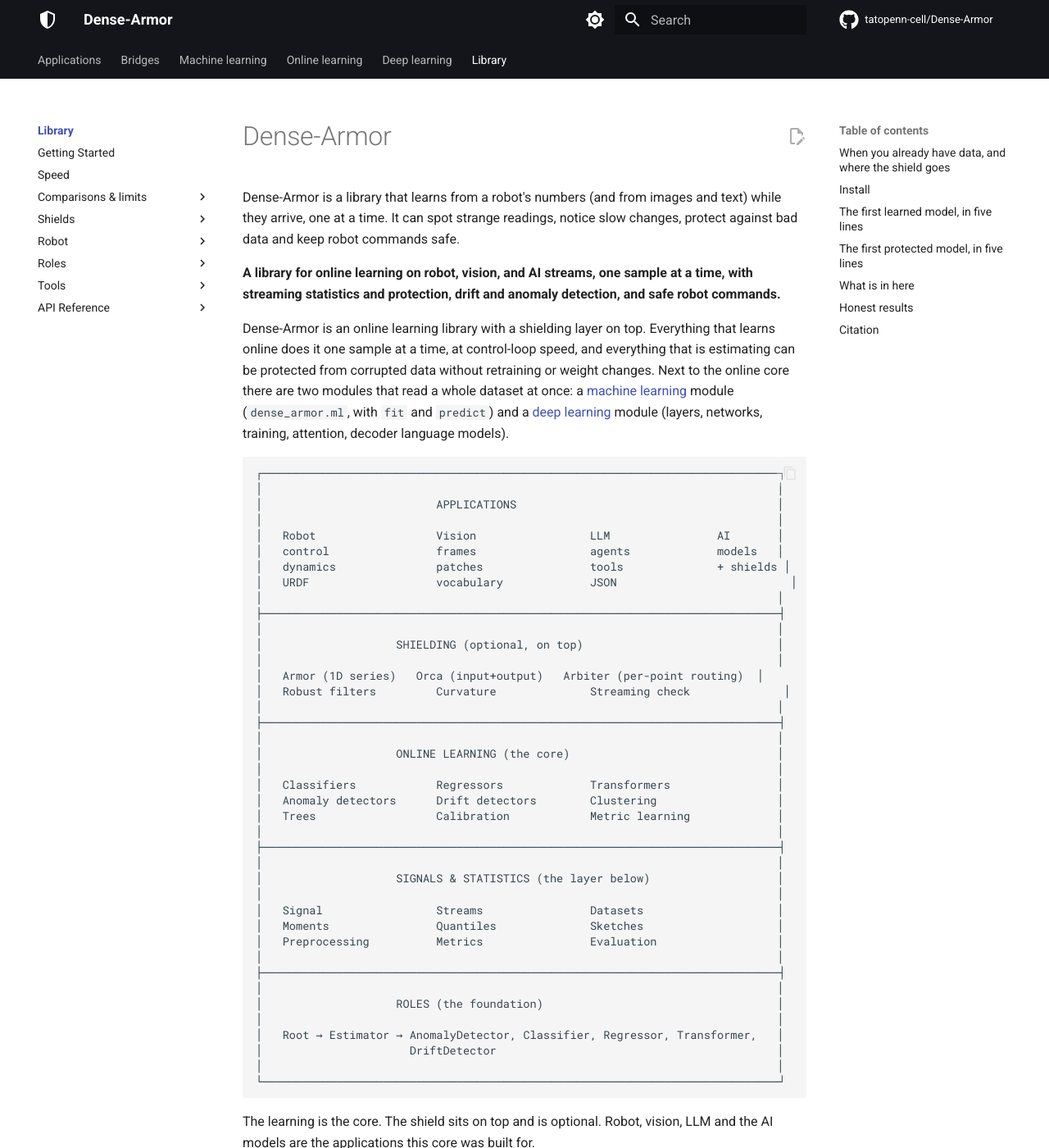
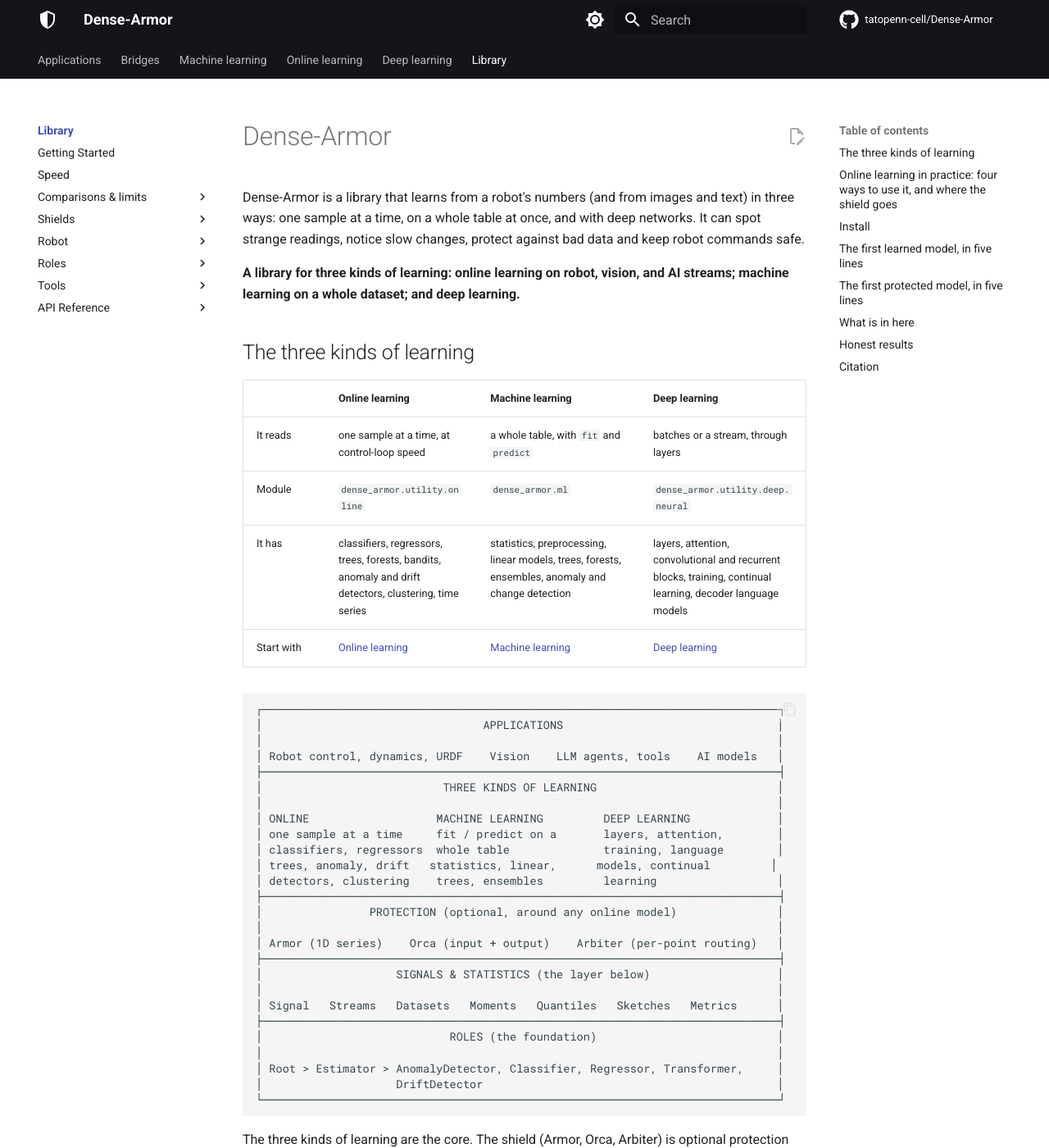
Before and after one commit to tatopenn-cell/Dense-Armor, an MkDocs documentation site: the page built from docs/index.md, in a window 1280 px wide and 1400 px high. Shown: the whole window at 82% size. Built offline with MkDocs 1.6.1 and Material for MkDocs 9.7.7, drawn with Linux system fonts in a browser that asks for light colours; comment, search, counter and statistics services are not loaded; some of the changed text lies outside the part shown.

Commit message:
Home: the three kinds of learning are the subject, the shield is optional protection
The opening described an online learning library with a shielding layer on top. It now presents online learning, machine learning and deep learning side by side (a table with what each reads, its module, what it has and where to start), a diagram with the three kinds of learning in the middle and the protection (Armor, Orca, Arbiter) as an optional layer around an online model, and the recipes section is titled as the online part.

````diff
--- a/docs/index.md
+++ b/docs/index.md
@@ -1,68 +1,52 @@
 # Dense-Armor
 
-Dense-Armor is a library that learns from a robot's numbers (and from images and text) while they arrive, one at a time. It can spot strange readings, notice slow changes, protect against bad data and keep robot commands safe.
+Dense-Armor is a library that learns from a robot's numbers (and from images and text) in three ways: one sample at a time, on a whole table at once, and with deep networks. It can spot strange readings, notice slow changes, protect against bad data and keep robot commands safe.
 
-**A library for online learning on robot, vision, and AI streams, one sample at a time,
-with streaming statistics and protection, drift and anomaly detection, and safe robot
-commands.**
+**A library for three kinds of learning: online learning on robot, vision, and AI streams; machine learning on a whole dataset; and deep learning.**
 
-Dense-Armor is an online learning library with a shielding layer on top. Everything that
-learns online does it one sample at a time, at control-loop speed, and everything that is
-estimating can be protected from corrupted data without retraining or weight changes.
-Next to the online core there are two modules that read a whole dataset at once: a
-[machine learning](ml/index.md) module (`dense_armor.ml`, with `fit` and `predict`) and a
-[deep learning](neural/index.md) module (layers, networks, training, attention, decoder
-language models).
+## The three kinds of learning
+
+| | Online learning | Machine learning | Deep learning |
+|---|---|---|---|
+| It reads | one sample at a time, at control-loop speed | a whole table, with `fit` and `predict` | batches or a stream, through layers |
+| Module | `dense_armor.utility.online` | `dense_armor.ml` | `dense_armor.utility.deep.neural` |
+| It has | classifiers, regressors, trees, forests, bandits, anomaly and drift detectors, clustering, time series | statistics, preprocessing, linear models, trees, forests, ensembles, anomaly and change detection | layers, attention, convolutional and recurrent blocks, training, continual learning, decoder language models |
+| Start with | [Online learning](learn/index.md) | [Machine learning](ml/index.md) | [Deep learning](neural/index.md) |
 
 ```
 ┌─────────────────────────────────────────────────────────────────────────────┐
+│                                 APPLICATIONS                                │
 │                                                                             │
-│                          APPLICATIONS                                       │
+│ Robot control, dynamics, URDF    Vision    LLM agents, tools    AI models   │
+├─────────────────────────────────────────────────────────────────────────────┤
+│                           THREE KINDS OF LEARNING                           │
 │                                                                             │
-│   Robot                  Vision                 LLM                AI       │
-│   control                frames                 agents             models   │
-│   dynamics               patches                tools              + shields │
-│   URDF                   vocabulary             JSON                          │
+│ ONLINE                   MACHINE LEARNING         DEEP LEARNING             │
+│ one sample at a time     fit / predict on a       layers, attention,        │
+│ classifiers, regressors  whole table              training, language        │
+│ trees, anomaly, drift   statistics, linear,      models, continual         │
+│ detectors, clustering    trees, ensembles         learning                  │
+├─────────────────────────────────────────────────────────────────────────────┤
+│                PROTECTION (optional, around any online model)               │
 │                                                                             │
+│ Armor (1D series)    Orca (input + output)    Arbiter (per-point routing)   │
 ├─────────────────────────────────────────────────────────────────────────────┤
-│                                                                             │
-│                    SHIELDING (optional, on top)                             │
-│                                                                             │
-│   Armor (1D series)   Orca (input+output)   Arbiter (per-point routing)  │
-│   Robust filters         Curvature              Streaming check              │
-│                                                                             │
-├─────────────────────────────────────────────────────────────────────────────┤
-│                                                                             │
-│                    ONLINE LEARNING (the core)                               │
-│                                                                             │
-│   Classifiers            Regressors             Transformers                │
-│   Anomaly detectors      Drift detectors        Clustering                  │
-│   Trees                  Calibration            Metric learning             │
-│                                                                             │
-├─────────────────────────────────────────────────────────────────────────────┤
-│                                                                             │
 │                    SIGNALS & STATISTICS (the layer below)                   │
 │                                                                             │
-│   Signal                 Streams                Datasets                    │
-│   Moments                Quantiles              Sketches                    │
-│   Preprocessing          Metrics                Evaluation                  │
+│ Signal   Streams   Datasets   Moments   Quantiles   Sketches   Metrics      │
+├─────────────────────────────────────────────────────────────────────────────┤
+│                            ROLES (the foundation)                           │
 │                                                                             │
-├─────────────────────────────────────────────────────────────────────────────┤
-│                                                                             │
-│                    ROLES (the foundation)                                   │
-│                                                                             │
-│   Root → Estimator → AnomalyDetector, Classifier, Regressor, Transformer,   │
-│                      DriftDetector                                          │
-│                                                                             │
+│ Root > Estimator > AnomalyDetector, Classifier, Regressor, Transformer,     │
+│                    DriftDetector                                            │
 └─────────────────────────────────────────────────────────────────────────────┘
 ```
 
-The learning is the core. The shield sits on top and is optional. Robot, vision, LLM and
-the AI models are the applications this core was built for.
+The three kinds of learning are the core. The shield (Armor, Orca, Arbiter) is optional protection around an online model. Robot, vision, LLM and the AI models are the applications this core was built for.
 
-## When you already have data, and where the shield goes
+## Online learning in practice: four ways to use it, and where the shield goes
 
-Four ways to use the library, from the simplest to the most protected.
+Four ways to use the online part, from the simplest to the most protected.
 
 **1 — Learn from a clean stream.** You have a model and the data is trustworthy.
 
@@ -96,7 +80,7 @@ together and a per-channel detector is blind to the combination.
                                 as one point in d dimensions
 ```
 
-Recipe 1 is the core. Recipe 2 adds the shield. Recipes 3 and 4 are the shield used on
+Recipe 1 is the online core. Recipe 2 adds the shield. Recipes 3 and 4 are the shield used on
 its own, for when you only need a detector.
 
 ## Install
````
